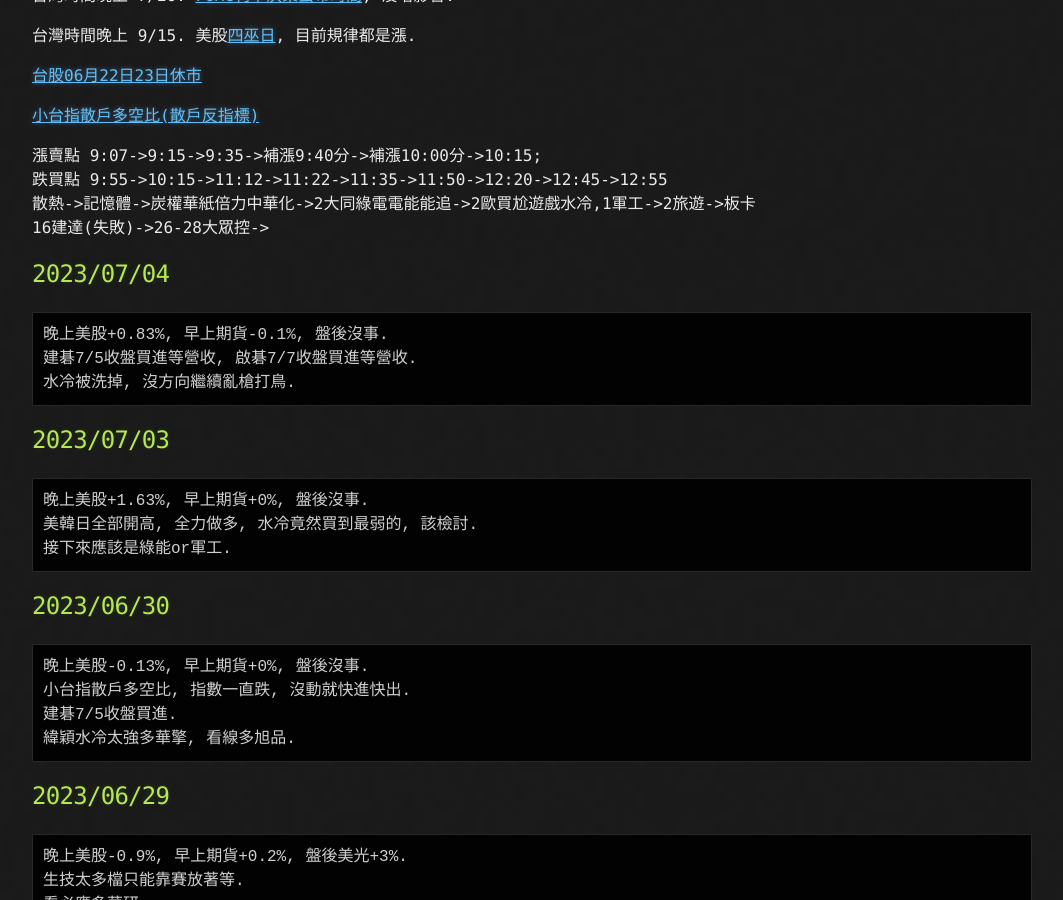
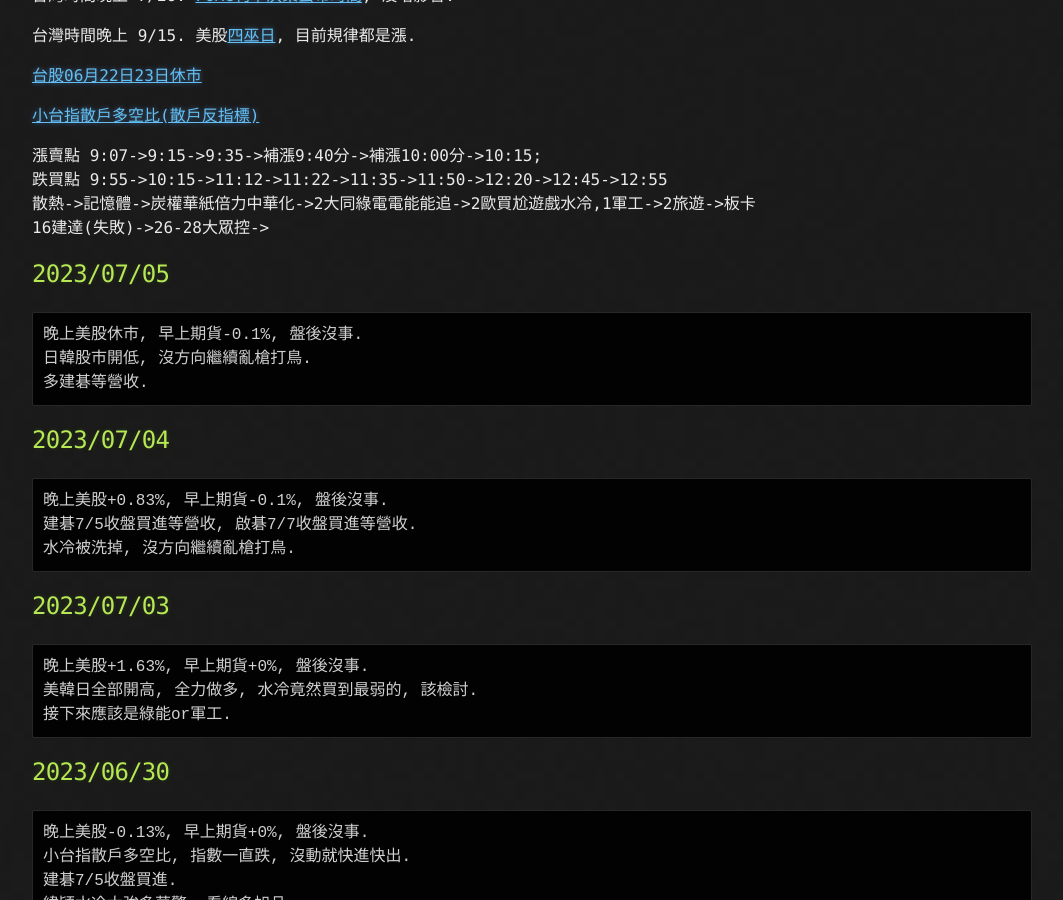
Before and after one commit to lepg5487/Stock_God, a Jekyll site: the page built from index.md, in a window 1280 px wide and 900 px high, scrolled down 394 px. Shown: the whole window, without its empty margins (108-1171 px from the left). Built offline with Jekyll 4.4.1, drawn with Linux system fonts in a browser that asks for light colours; our own code applies the rules of GitHub Pages for plain Markdown files.

Commit message:
Update index.md

````diff
--- a/index.md
+++ b/index.md
@@ -20,6 +20,13 @@ layout: testlayouts
 跌買點 9:55->10:15->11:12->11:22->11:35->11:50->12:20->12:45->12:55
 散熱->記憶體->炭權華紙倍力中華化->2大同綠電電能能追->2歐買尬遊戲水冷,1軍工->2旅遊->板卡
 16建達(失敗)->26-28大眾控->
+
+## 2023/07/05
+```
+晚上美股休市, 早上期貨-0.1%, 盤後沒事.
+日韓股市開低, 沒方向繼續亂槍打鳥.
+多建碁等營收.
+```
 
 ## 2023/07/04
 ```
````
